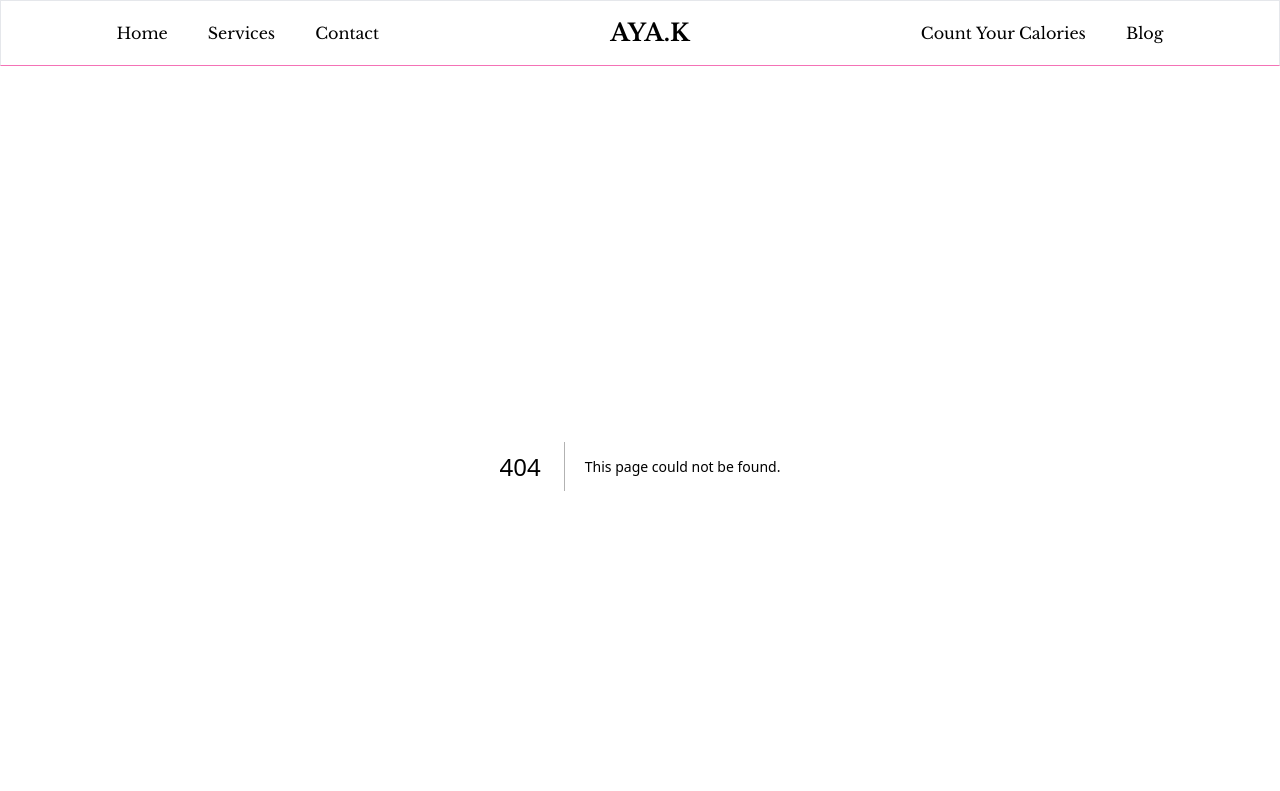
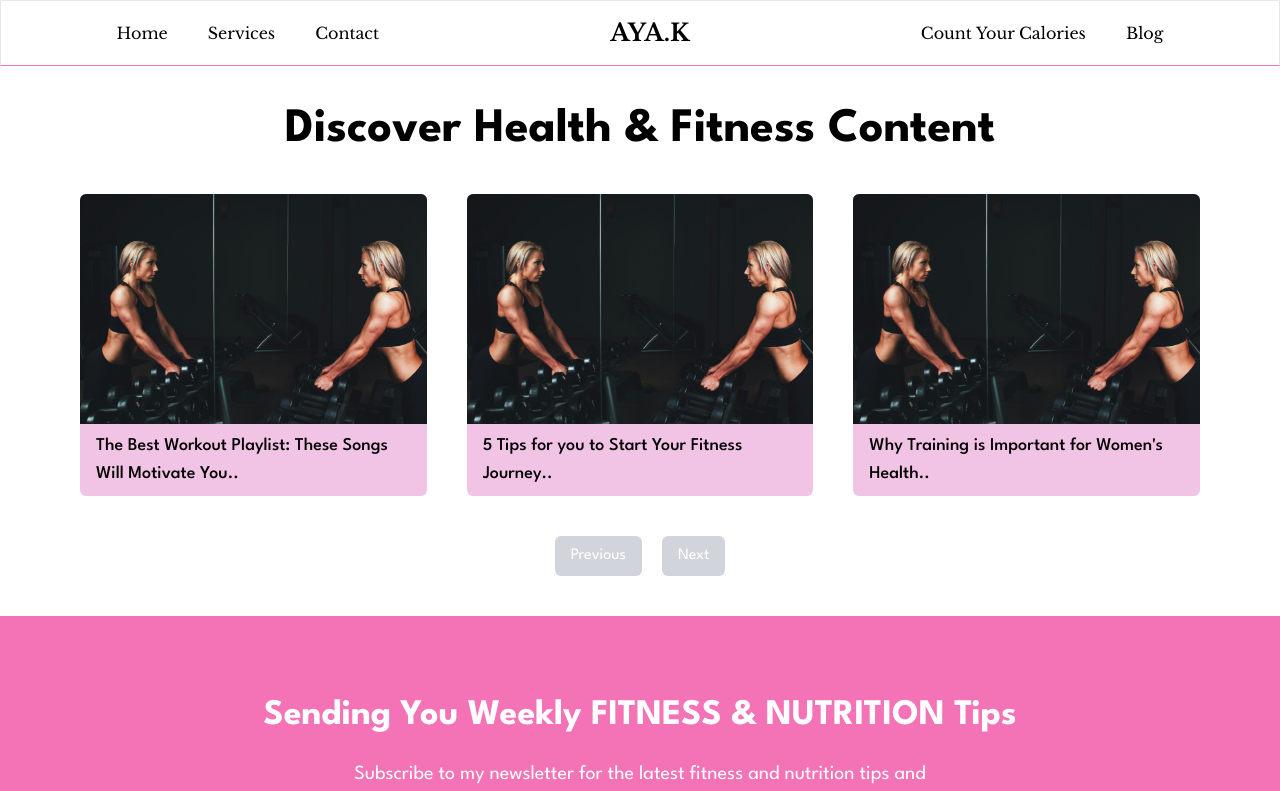
Before and after one commit to xVelkow/AYA.K, a Next.js app: page /blogs in a window 1280 px wide. Before the commit this address had no page. Shown: the top 791 px of the page. Built offline with nearby package versions, Linux system fonts and the light colour scheme; a web font is replaced by a local one.

Commit message:
adding blogs page and finishing navigation menu

```diff
--- a/src/app/blogs/(components)/Button.tsx
+++ b/src/app/blogs/(components)/Button.tsx
@@ -7,7 +7,7 @@ export default function Button({
     href: string;
 }>) {
     return <div className="w-full flex justify-center items-center">
-        <Link href={href} className="bg-primary-600 text-white w-fit text-xl py-3 px-9 rounded-md uppercase">
+        <Link href={href} className="bg-primary-600 text-white w-fit text-center text-xl py-3 px-9 rounded-md uppercase">
             {children}
         </Link>
     </div>
--- /dev/null
+++ b/src/app/blogs/page.tsx
@@ -0,0 +1,52 @@
+'use client';
+
+import Image from "next/image";
+import Link from "next/link";
+import { useState } from "react";
+
+export default function Blogs(){
+    const blogs = [
+        {
+            id: 1,
+            title: "Why Training is Important for Women's Health",
+            image: "1.jpg"
+        },
+        {
+            id: 2,
+            title: "5 Tips for you to Start Your Fitness Journey",
+            image: "1.jpg"
+        },
+        {
+            id: 3,
+            title: "The Best Workout Playlist: These Songs Will Motivate You",
+            image: "1.jpg"
+        },
+    ];
+
+    const blogsPerPage = 15;
+    const totalPages = Math.ceil(blogs.length / blogsPerPage);
+    const [currentPage, setCurrentPage] = useState(1);
+    const indexOfLastBlog = currentPage * blogsPerPage;
+    const indexOfFirstBlog = indexOfLastBlog - blogsPerPage;
+    const currentBlogs = blogs.slice(indexOfFirstBlog, indexOfLastBlog).reverse();
+
+    return <main className="py-10 space-y-10">
+        <div className="text-4xl xl:text-5xl font-bold text-center mx-2">Discover Health & Fitness Content</div>
+        <div className="grid place-items-center px-10 xl:px-20 gap-10 grid-cols-1 md:grid-cols-2 xl:grid-cols-3">
+            {
+                currentBlogs.map( blog => {return (
+                    <Link key={blog.id} href={`/blogs/${blog.id}`} className="bg-primary-500 rounded-md">
+                        <Image src={`/blogs/${blog.image}`} alt={blog.title.slice(0,10)} width={500} height={500}
+                            className="w-full h-54 object-cover rounded-t-md"
+                        />
+                        <p className="text-lg font-medium my-2 mx-4 line-clamp-2 md:line-clamp-1 xl:line-clamp-2">{blog.title}..</p>
+                    </Link>
+                )})
+            }
+        </div>
+        <div className="flex justify-center items-center gap-5">
+            <button disabled={currentPage === 1} onClick={()=>setCurrentPage(currentPage-1)} className="bg-pink-400 text-white py-2 px-4 rounded-md disabled:bg-gray-300">Previous</button>
+            <button disabled={currentPage === totalPages} onClick={()=>setCurrentPage(currentPage+1)} className="bg-pink-400 text-white py-2 px-4 rounded-md disabled:bg-gray-300">Next</button>
+        </div>
+    </main>
+}
--- a/src/components/Navbar.tsx
+++ b/src/components/Navbar.tsx
@@ -21,7 +21,7 @@ export default function Navbar(){
             <div className="text-2xl font-bold"><Link href="/">AYA.K</Link></div>
             <ul className="flex justify-center items-center gap-10">
                 <li><Link href="calculate-your-calories">Count Your Calories</Link></li>
-                <li><Link href="">Blog</Link></li>
+                <li><Link href="/blogs">Blog</Link></li>
             </ul>
         </nav>
         <nav className="xl:hidden">
@@ -41,7 +41,7 @@ export default function Navbar(){
                     onClick={ () => setIsMenuOpen(false) }
                 ><Link href="/">AYA.K</Link></li>
                 <li onClick={ () => setIsMenuOpen(false) }><Link href="/calculate-your-calories">Count Your Calories</Link></li>
-                <li onClick={ () => setIsMenuOpen(false) }>Blog</li>
+                <li onClick={ () => setIsMenuOpen(false) }><Link href="/blogs">Blog</Link></li>
             </ul>
         </nav>
     </header>
```
